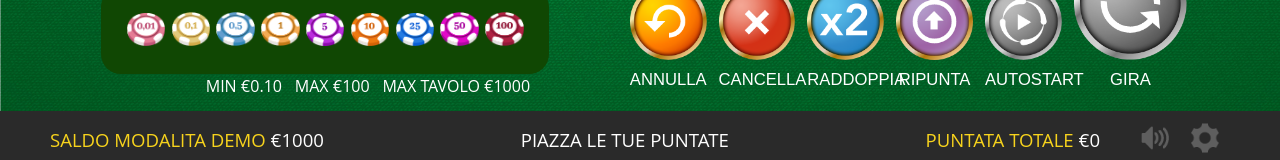
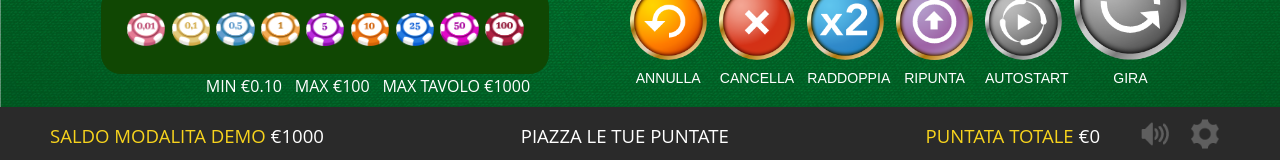
Before and after one commit to MasterDev333/vue-roulette, a Vue app: page / in a window 1280 px wide. Shown: the part 519-679 px from the top of the page. Built offline with nearby package versions, Linux system fonts and the light colour scheme.

Commit message:
title smaller

```diff
--- a/src/components/GameControl.vue
+++ b/src/components/GameControl.vue
@@ -258,7 +258,7 @@ export default {
       display: block;
       margin-top: 10px;
       color: white;
-      font-size: clamp(12px, 1.3vw, 20px);
+      font-size: clamp(12px, 1.1vw, 20px);
       width: 6vw;
     }
   }
```
